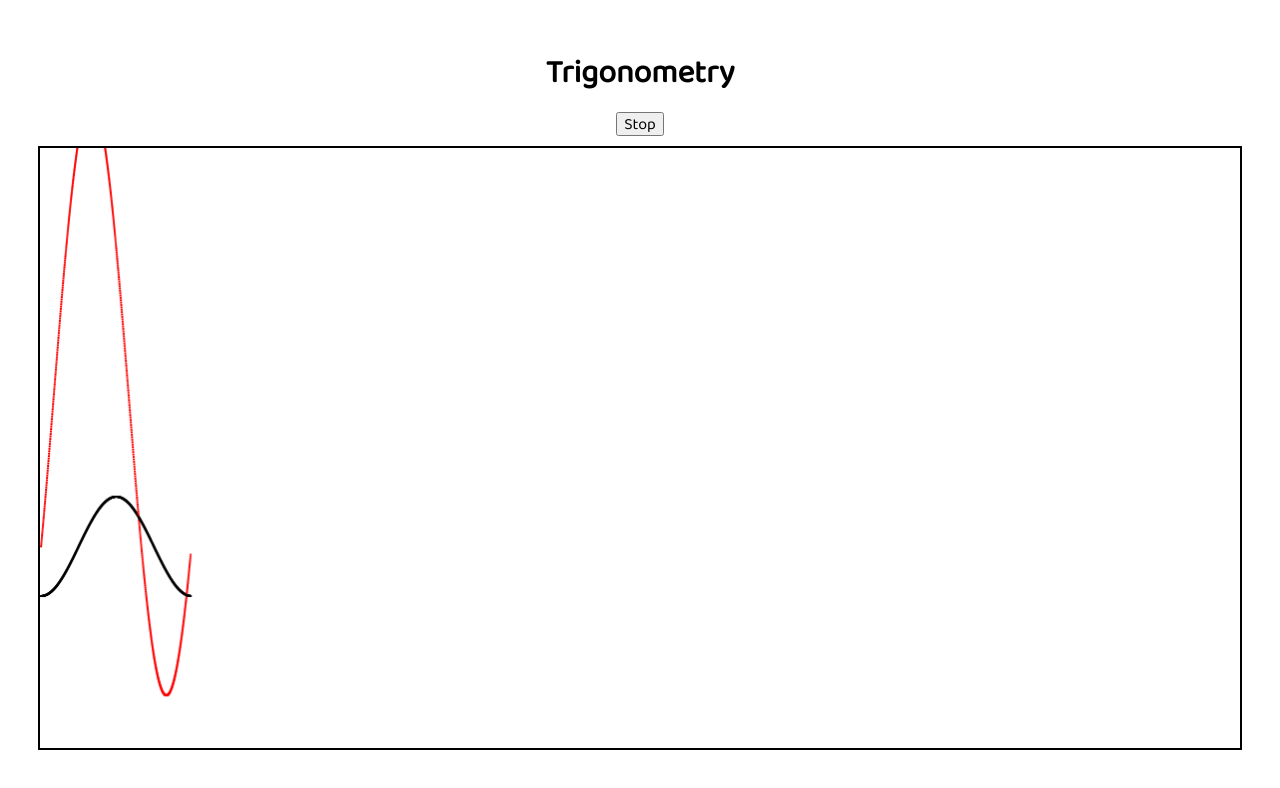
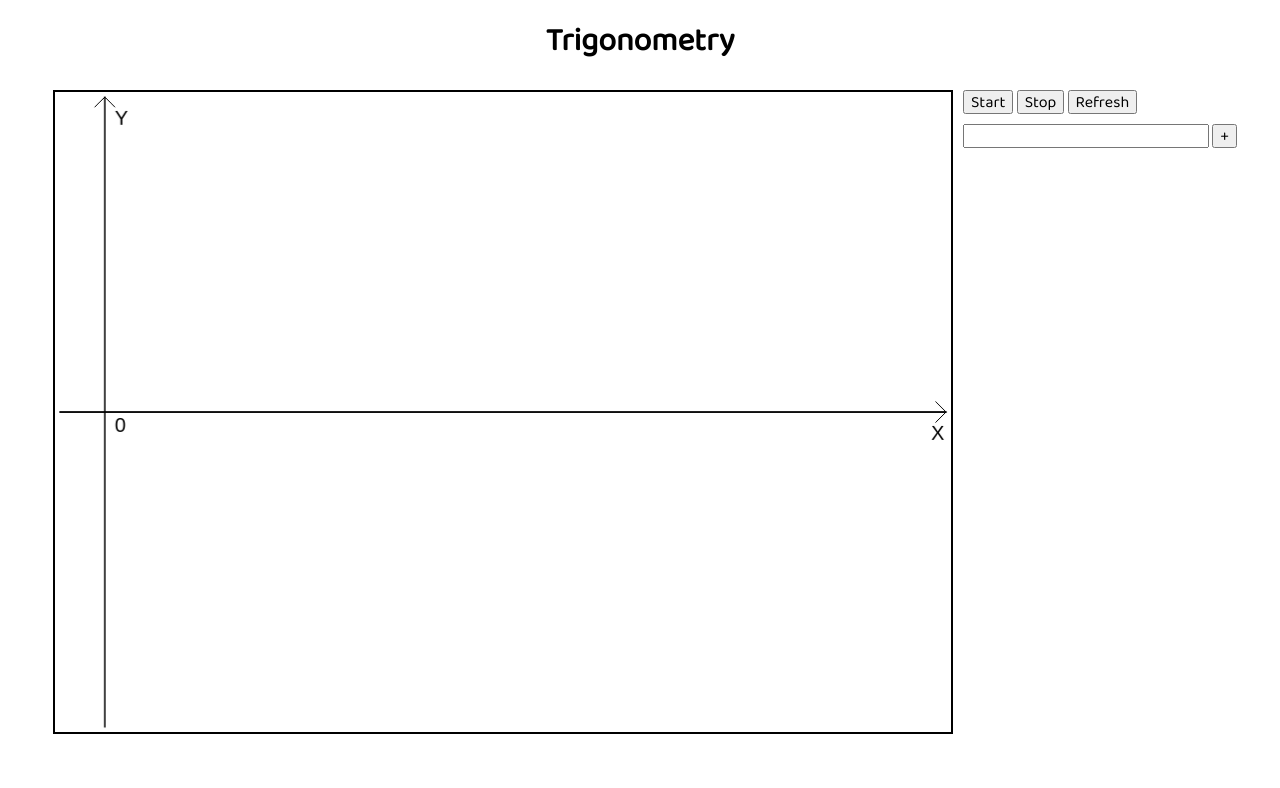
Before and after one commit to SerjLeo/Trigonometry, a website built with webpack: page src/index.html in a window 1280 px wide. Built offline with nearby package versions, Linux system fonts and the light colour scheme.

Commit message:
Function class in work

```diff
--- a/src/index.html
+++ b/src/index.html
@@ -7,9 +7,23 @@
 </head>
 <body>
     <div class="container">
-        <h1>Trigonometry</h1>
-        <button class="btn">Stop</button>
-        <canvas id="canvas"></canvas>
+        <header class="header">
+            <h1>Trigonometry</h1>
+        </header>
+        <div class="workspace">
+            <canvas id="canvas"></canvas>
+            <div class="toolbar">
+                <div class="buttons">
+                    <button class="btn start-btn">Start</button>
+                    <button class="btn stop-btn">Stop</button>
+                    <button class="btn refresh-btn">Refresh</button>
+                </div>
+                <form class="add-form">
+                    <input type="text">
+                    <button class="btn" type="submit">+</button>
+                </form>
+            </div>
+        </div>
     </div>
 </body>
 </html>
--- a/src/script/index.js
+++ b/src/script/index.js
@@ -1,24 +1,61 @@
 import '../styles/styles.css'
 
 const canvas = document.querySelector('#canvas')
-
-
-canvas.width = canvas.getBoundingClientRect().width * window.devicePixelRatio
-canvas.height = canvas.getBoundingClientRect().height * window.devicePixelRatio
-
 const ctx = canvas.getContext('2d')
 
-document.querySelector('.btn').addEventListener('click', e => {
+function drawAxis (gap = 0) {
+    ctx.fillStyle = 'black'
+    ctx.beginPath()
+    ctx.lineJoin = 'round'
+    ctx.lineCap = 'round'
+    ctx.font = "20px sans-serif"
+    //X axis
+    ctx.moveTo(gap, canvas.height/2)
+    ctx.lineTo(canvas.width - gap, canvas.height/2)
+    ctx.stroke()
+    //arrow
+    ctx.moveTo(canvas.width - 10 - gap, canvas.height/2 - 10)
+    ctx.lineTo(canvas.width - gap, canvas.height/2)
+    ctx.lineTo(canvas.width - 10 - gap, canvas.height/2 + 10)
+    ctx.stroke()
+    //Y axis
+    ctx.moveTo(50, gap)
+    ctx.lineTo(50, canvas.height - gap)
+    ctx.stroke()
+    //arrow
+    ctx.moveTo(40 , 10 + gap)
+    ctx.lineTo(50, gap)
+    ctx.lineTo(60 , 10 + gap)
+    ctx.stroke()
+    //Axis signatures
+    ctx.fillText('X', canvas.width - 15 - gap, canvas.height/2 + 28)
+    ctx.fillText('Y', 60, gap + 28)
+    ctx.fillText('0', 55 + gap, canvas.height/2 + gap + 15)
+    ctx.closePath()
+}
+
+function scaleCanvas(gap){
+    canvas.width = canvas.getBoundingClientRect().width * window.devicePixelRatio
+    canvas.height = canvas.getBoundingClientRect().height * window.devicePixelRatio
+    drawAxis(gap)
+}
+
+scaleCanvas(5)
+
+document.querySelector('.stop-btn').addEventListener('click', e => {
     clearTimeout(timer)
     clearTimeout(timer_2)
     clearTimeout(timer_3)
 })
-// ctx.beginPath()
-let x = 0
-let timer, timer_2, timer_3
+
+document.querySelector('.refresh-btn').addEventListener('click', () => {
+    scaleCanvas(5)
+})
+
+regEx = '\(?<yShift>\d*\W)(?<yMult>\d*)(?<func>cos|sin|tg|ctg)\W(?<xMult>\d)x(?<xShift>\W\d*pi)\W\gm'
 
 function drawSin() {
-    let y = 400 - 150 + 300*Math.cos(x/24 + Math.PI/3)
+    let y = canvas.height/2 + 50*Math.cos(x/12)
     x = x + 0.1
     ctx.fillStyle = 'red'
     ctx.fillRect(x,y,2,2)
@@ -26,21 +63,30 @@ function drawSin() {
 }
 
 function drawSin_2() {
-    let y = 400 + 50*Math.cos(x/24)
+    let y = canvas.height/2 + 50*Math.sin(x/24 + Math.PI)
     x = x + 0.1
-    ctx.fillStyle = 'black'
+    ctx.fillStyle = 'red'
     ctx.fillRect(x,y,2,2)
     timer_2 = setTimeout(drawSin_2, 10)
 }
 
 function drawSin_3() {
-    let y = 200 + 50*Math.cos(x/48)
+    let y = canvas.height/2 + 50*Math.cos(x/24 + Math.PI)
     x = x + 0.1
     ctx.fillStyle = 'blue'
     ctx.fillRect(x,y,2,2)
     timer_3 = setTimeout(drawSin_3, 10)
 }
 
-drawSin()
-drawSin_2()
+function drawSin_4() {
+    let y = canvas.height/2 + 50*Math.cos(x/6)
+    x = x + 0.1
+    ctx.fillStyle = 'green'
+    ctx.fillRect(x,y,2,2)
+    timer_4 = setTimeout(drawSin_4, 10)
+}
+
+// drawSin()
+// drawSin_2()
 // drawSin_3()
+// drawSin_4()
--- a/src/styles/styles.css
+++ b/src/styles/styles.css
@@ -6,7 +6,6 @@ body {
 }
 
 .container {
-    padding-top: 2rem;
     min-width: 1000px;
     min-height: 100vh;
     display: flex;
@@ -21,10 +20,28 @@ h1 {
 
 #canvas {
     border: 2px solid black;
-    width: 1200px;
-    height: 600px;
+    width: 70vw;
+    height: 100%;
+    margin: 10px;
+}
+
+.header {
+    max-height: 15vh;
 }
 
 .btn {
     margin-bottom: 10px;
 }
+
+.workspace {
+    display: flex;
+    flex-direction: row;
+    height: 80vh;
+}
+
+.toolbar {
+    padding-top: 10px;
+    max-width: 30vw;
+    display: flex;
+    flex-direction: column;
+}
```
Also changed, not shown: src/script/Function.js (added, +10 -0 lines).
